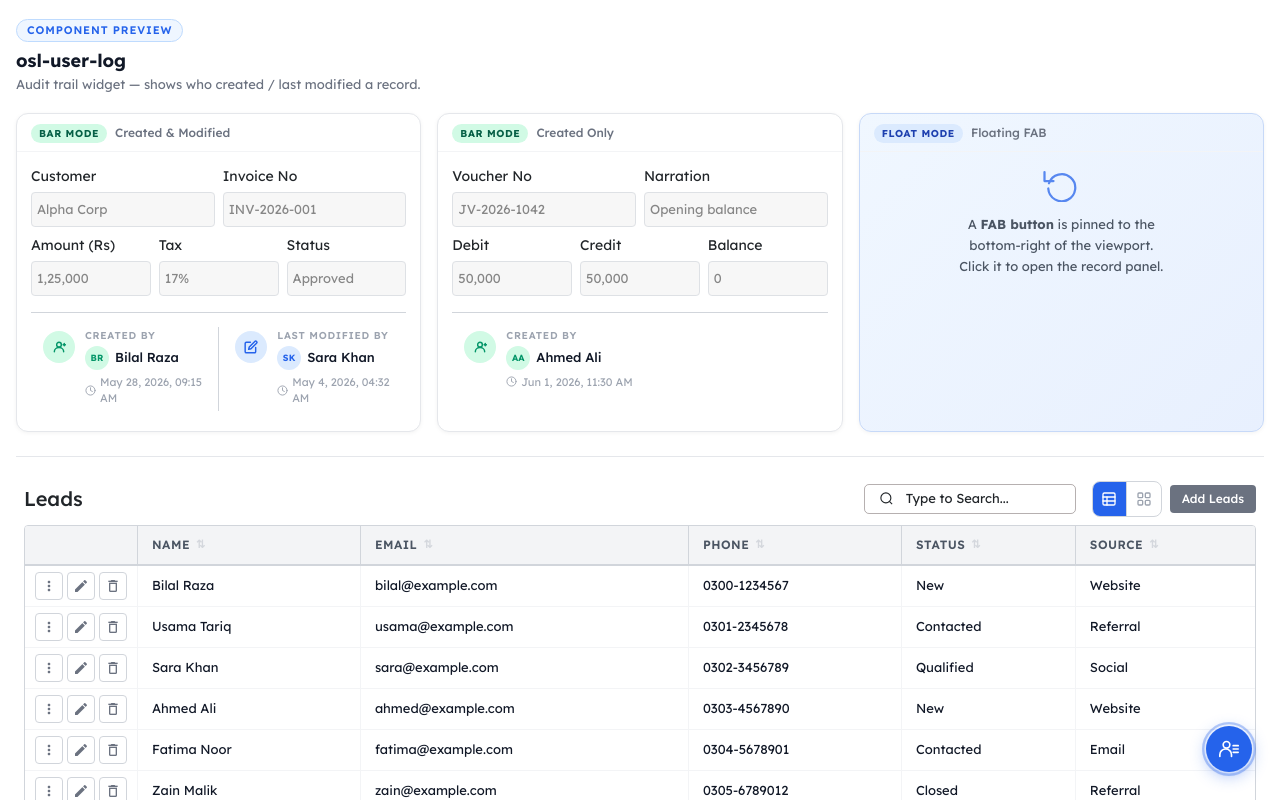
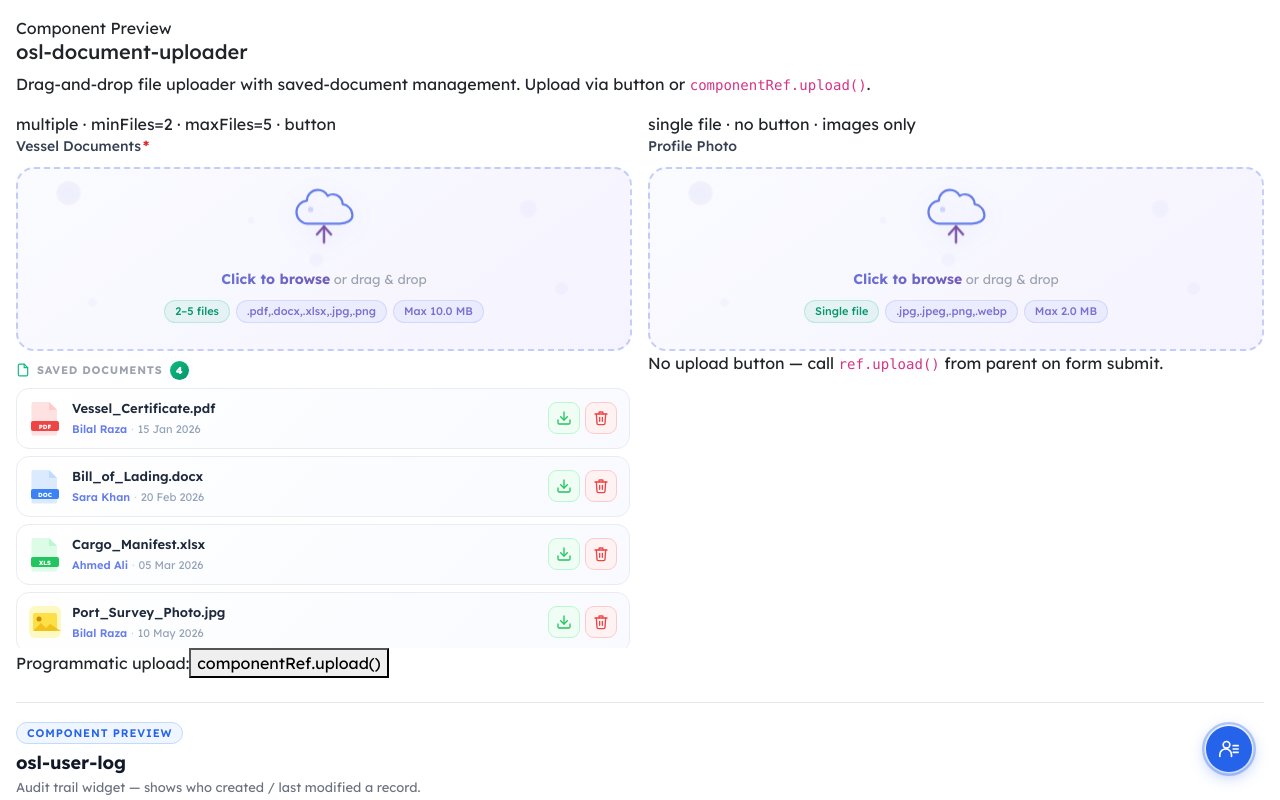
Before and after one commit to bilalraza052/base-extended, an Angular app: page / in a window 1280 px wide. Shown: the top 800 px of the page. Built offline with nearby package versions, Linux system fonts and the light colour scheme.

Commit message:
test(example): add OslDocumentUploader demo with saved documents and programmatic upload

```diff
--- a/src/app/testenv/example/example.html
+++ b/src/app/testenv/example/example.html
@@ -1,4 +1,78 @@
 <div class="p-3">
+
+  <!-- ══════════════════════════════════════════════════════════════
+       osl-document-uploader Demo
+  ══════════════════════════════════════════════════════════════ -->
+  <div class="ex-section-hdr">
+    <span class="ex-section-tag">Component Preview</span>
+    <h5 class="ex-section-title">osl-document-uploader</h5>
+    <p class="ex-section-sub">Drag-and-drop file uploader with saved-document management. Upload via button or <code>componentRef.upload()</code>.</p>
+  </div>
+
+  <div class="row g-3 mb-4">
+
+    <!-- Card 1 · Multiple + saved documents + upload button -->
+    <div class="col-md-6">
+      <div class="ex-card">
+        <div class="ex-card__head">
+          <span class="ex-badge ex-badge--purple">multiple · minFiles=2 · maxFiles=5 · button</span>
+        </div>
+        <div class="ex-card__body">
+          <osl-document-uploader
+            #docUploader
+            label="Vessel Documents"
+            [required]="true"
+            [multiple]="true"
+            [minFiles]="2"
+            [maxFiles]="5"
+            accept=".pdf,.docx,.xlsx,.jpg,.png"
+            [maxSize]="10485760"
+            [showUploadButton]="true"
+            uploadButtonLabel="Submit to Server"
+            [savedDocuments]="savedDocs"
+            (uploadCallback)="onDocUpload($event)"
+            (viewCallback)="onDocView($event)"
+            (downloadCallback)="onDocDownload($event)"
+            (deleteCallback)="onDocDelete($event)"
+            (filesChanged)="onDocFilesChanged($event)"
+          />
+          <div class="ex-ref-row">
+            <span class="ex-ref-label">Programmatic upload:</span>
+            <button class="ex-ref-btn" type="button" (click)="uploadViaRef()">
+              componentRef.upload()
+            </button>
+            @if (docPendingFiles.length > 0) {
+              <span class="ex-ref-count">{{ docPendingFiles.length }} file(s) queued</span>
+            }
+          </div>
+        </div>
+      </div>
+    </div>
+
+    <!-- Card 2 · Single file, no button, no saved docs -->
+    <div class="col-md-6">
+      <div class="ex-card">
+        <div class="ex-card__head">
+          <span class="ex-badge ex-badge--green">single file · no button · images only</span>
+        </div>
+        <div class="ex-card__body">
+          <osl-document-uploader
+            label="Profile Photo"
+            accept=".jpg,.jpeg,.png,.webp"
+            [maxSize]="2097152"
+            [multiple]="false"
+            [showUploadButton]="false"
+            (uploadCallback)="onDocUpload($event)"
+            (filesChanged)="onDocFilesChanged($event)"
+          />
+          <p class="ex-hint">No upload button — call <code>ref.upload()</code> from parent on form submit.</p>
+        </div>
+      </div>
+    </div>
+
+  </div>
+
+  <div class="ul-demo-divider"></div>
 
   <!-- ── osl-user-log Demo ─────────────────────────────────────── -->
   <div class="ul-demo-header">
--- a/src/app/testenv/example/example.ts
+++ b/src/app/testenv/example/example.ts
@@ -13,6 +13,7 @@ import { OslSkeletonModule } from '../../core/shared/directive/skeleton/skeleton
 import { SkeletonTheme } from '../../core/shared/directive/skeleton/skeleton.directive';
 import { OslSkeletonThemeService } from '../../core/shared/directive/skeleton/skeleton-theme.service';
 import { raceWith } from 'rxjs';
+import { OslDocumentUploader, OslSavedDocument } from '../../core/shared/form-structure/document-uploader/document-uploader';
 
 @Component({
   selector: 'app-example',
@@ -47,6 +48,49 @@ export class Example extends baseComponent {
     }
   ]
   @ViewChild('mainEngineConsumptionGrid',{static:true}) mainEngineConsumptionGrid:TemplateRef<any> | undefined
+  @ViewChild('docUploader') docUploader!: OslDocumentUploader;
+
+  // ── Document Uploader Demo ────────────────────────────────────────────────
+  docUploaderModel: any = {};
+  docPendingFiles: File[] = [];
+
+  savedDocs: OslSavedDocument[] = [
+    { id: 1, name: 'Vessel_Certificate.pdf', file: '/docs/1',  addBy: 'Bilal Raza',  addOn: '2026-01-15' },
+    { id: 2, name: 'Bill_of_Lading.docx',    file: '/docs/2',  addBy: 'Sara Khan',   addOn: '2026-02-20' },
+    { id: 3, name: 'Cargo_Manifest.xlsx',    file: '/docs/3',  addBy: 'Ahmed Ali',   addOn: '2026-03-05' },
+    { id: 4, name: 'Port_Survey_Photo.jpg',  file: '/docs/4',  addBy: 'Bilal Raza',  addOn: new Date('2026-05-10') },
+  ];
+
+  onDocUpload(formData: FormData) {
+    console.log('FormData ready for API:', formData);
+    for (const [key, val] of (formData as any).entries()) {
+      console.log(` ${key}:`, val);
+    }
+    alert(`Uploading ${this.docPendingFiles.length} file(s). Check console for FormData entries.`);
+  }
+
+  onDocView(doc: OslSavedDocument) {
+    console.log('View:', doc);
+    alert(`Viewing: ${doc.name}`);
+  }
+
+  onDocDownload(doc: OslSavedDocument) {
+    console.log('Download:', doc);
+    alert(`Downloading: ${doc.name}`);
+  }
+
+  onDocDelete(doc: OslSavedDocument) {
+    this.savedDocs = this.savedDocs.filter(d => d.id !== doc.id);
+  }
+
+  onDocFilesChanged(files: File[]) {
+    this.docPendingFiles = files;
+  }
+
+  uploadViaRef() {
+    this.docUploader.upload();
+  }
+  // ─────────────────────────────────────────────────────────────────────────
 
   leads: any[] = [
     {
```
